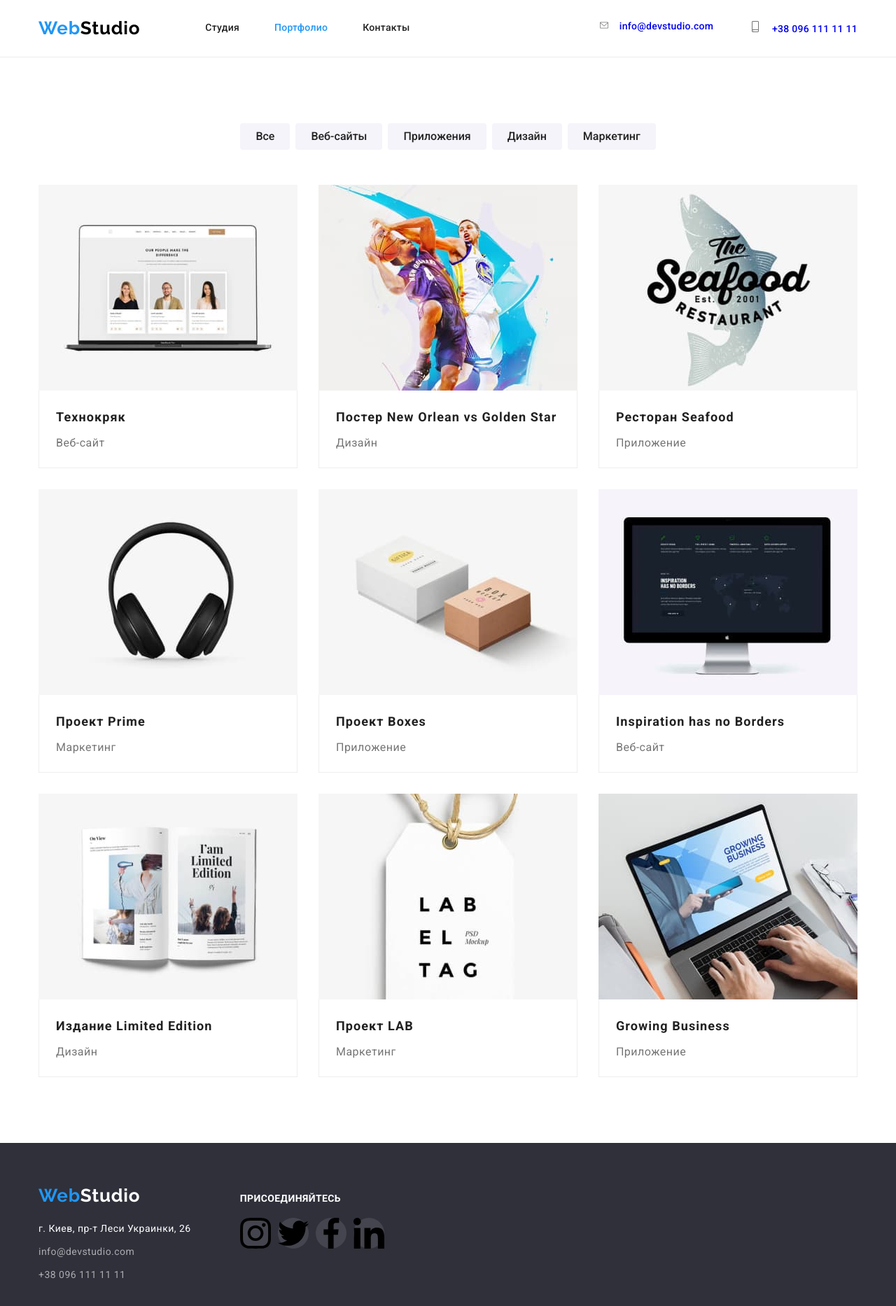
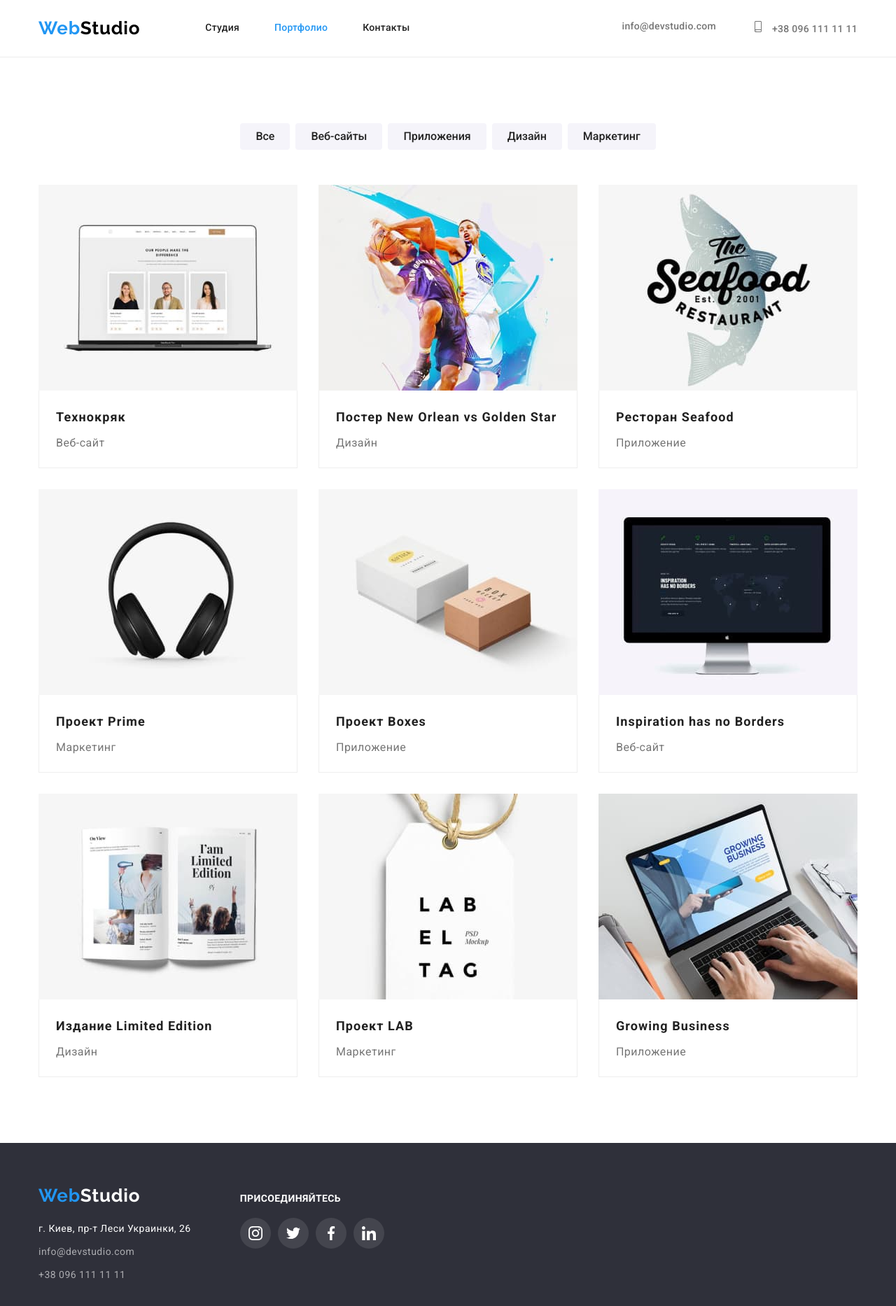
Before and after one commit to kovalenkoandri/goit-markup-hw-04, a plain HTML site: page portfolio.html in a window 1280 px wide. Shown: the whole page at 70% size. Drawn offline with nearby package versions, Linux system fonts and the light colour scheme.

Commit message:
header footer portfolio sy

```diff
--- a/portfolio.html
+++ b/portfolio.html
@@ -38,14 +38,16 @@
         </nav>
         <ul class="list mail-tel">
           <li class="mail-tel-li">
-            <svg class="mailto-icon-svg"><use href="./images/icons.svg#icon-envelope"></use></svg>
-            <a href="mailto:info@devstudio.com" class="link secondary-text-color mailto-icon"
+            <a href="mailto:info@devstudio.com" class="mailto-a"
+              ><svg class="mailto-icon-svg">
+                <use href="./images/icons.svg#icon-envelope.svg"></use></svg
               >info@devstudio.com</a
             >
           </li>
           <li class="mail-tel-li">
-            <svg class="tel-icon-svg"><use href="./images/icons.svg#icon-smartphone"></use></svg>
-            <a href="tel:+380961111111" class="link secondary-text-color tel-icon"
+            <a href="tel:+380961111111" class="tel-a"
+              ><svg class="tel-icon-svg">
+                <use href="./images/icons.svg#icon-smartphone"></use></svg
               >+38 096 111 11 11</a
             >
           </li>
@@ -206,22 +208,26 @@
             <ul class="list footer-ul-join">
               <li class="footer-li-join">
                 <a href="" class="footer-a-join"
-                  ><svg><use href="./images/icons.svg#icon-instagram"></use></svg
+                  ><svg class="footer-a-join-svg">
+                    <use href="./images/icons.svg#icon-instagram"></use></svg
                 ></a>
               </li>
               <li class="footer-li-join">
                 <a href="" class="footer-a-join"
-                  ><svg><use href="./images/icons.svg#icon-twitter"></use></svg
+                  ><svg class="footer-a-join-svg">
+                    <use href="./images/icons.svg#icon-twitter"></use></svg
                 ></a>
               </li>
               <li class="footer-li-join">
                 <a href="" class="footer-a-join"
-                  ><svg><use href="./images/icons.svg#icon-facebook"></use></svg
+                  ><svg class="footer-a-join-svg">
+                    <use href="./images/icons.svg#icon-facebook"></use></svg
                 ></a>
               </li>
               <li class="footer-li-join">
                 <a href="" class="footer-a-join"
-                  ><svg><use href="./images/icons.svg#icon-linkedin"></use></svg
+                  ><svg class="footer-a-join-svg">
+                    <use href="./images/icons.svg#icon-linkedin"></use></svg
                 ></a>
               </li>
             </ul>
```
